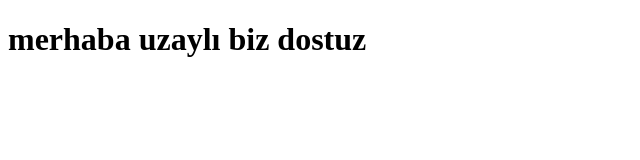
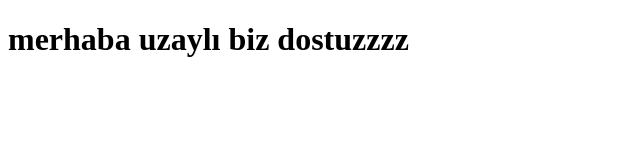
Before and after one commit to Gypsy45/odev-ornek, a plain HTML site: page index.html in a window 1280 px wide. Shown: the full height of the page, 0-640 px from the left. Drawn offline with Linux system fonts and the light colour scheme.

Commit message:
Update index.html

```diff
--- a/index.html
+++ b/index.html
@@ -6,6 +6,6 @@
     <title>Document</title>
 </head>
 <body>
-    <h1>merhaba uzaylı biz dostuz</h1>
+    <h1>merhaba uzaylı biz dostuzzzz</h1>
 </body>
 </html>
```
